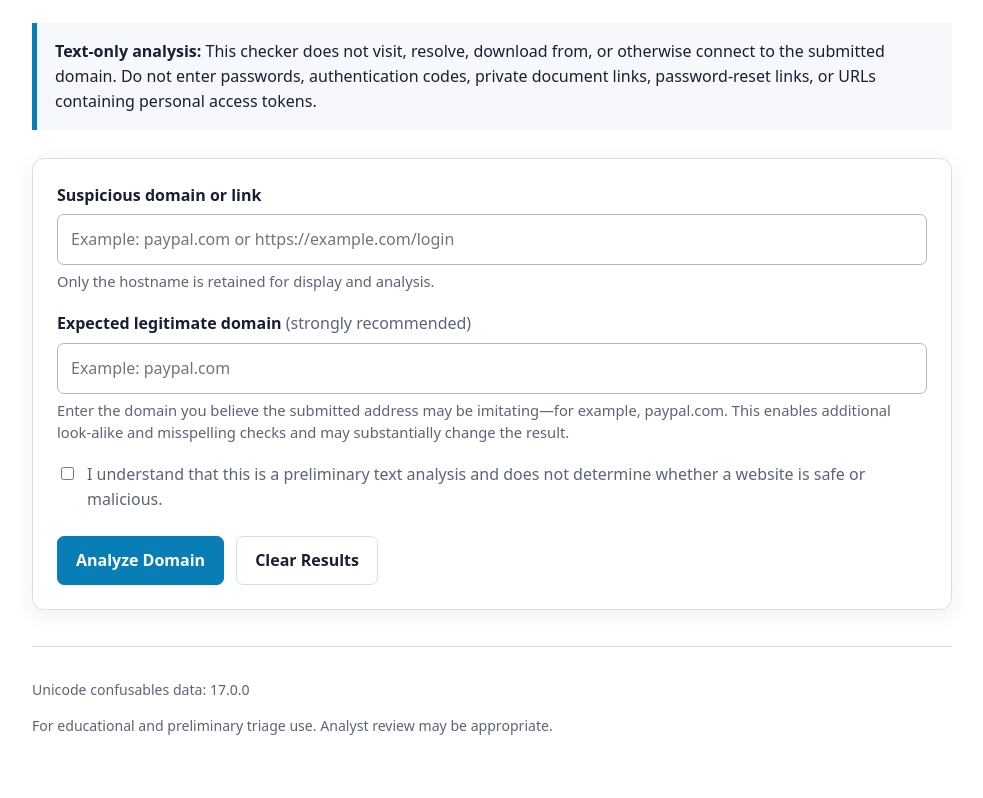
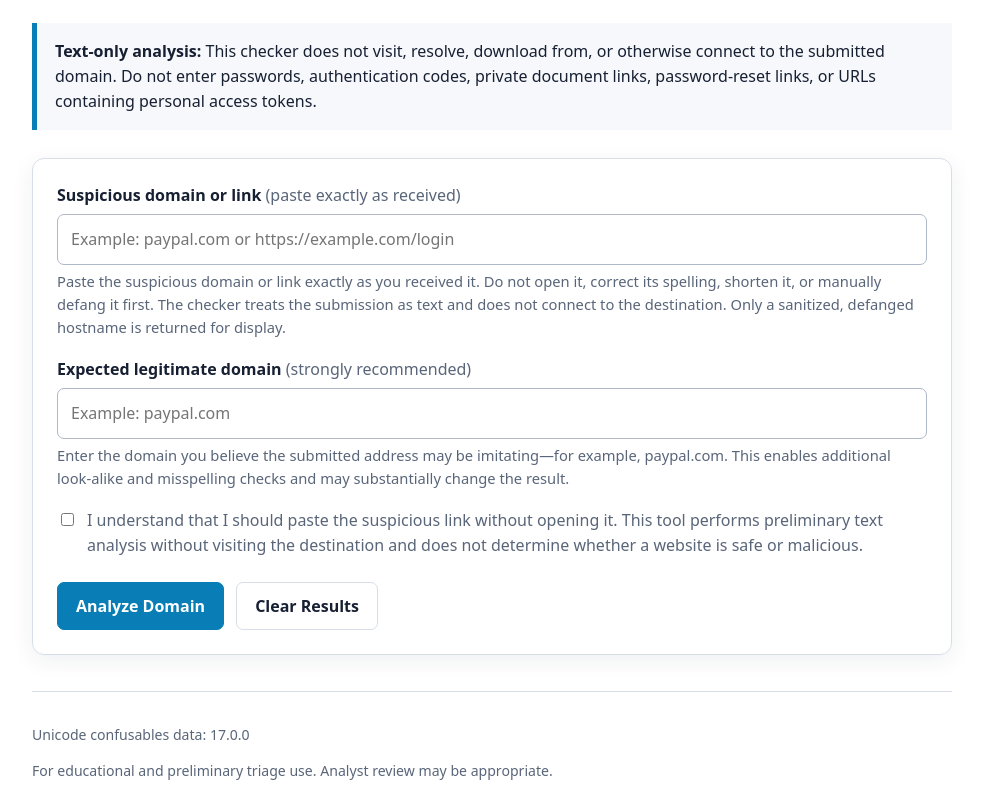
Before and after one commit to CFloy66-v12o/Domain-Spoof-Detector, a Flask app: page / in a window 1280 px wide. Shown: the part 201-999 px from the top of the page, without its empty margins (148-1131 px from the left). Before the commit the page ends 936 px from the top, so only its background shows below. Run offline with Flask 3, Linux system fonts and the light colour scheme.

Commit message:
Update index.html
Clarify safe suspicious-link submission instructions

```diff
--- a/templates/index.html
+++ b/templates/index.html
@@ -25,7 +25,10 @@
     </section>
 
     <form method="post" action="{{ url_for('analyze_submission') }}" class="checker-form">
-      <label for="value">Suspicious domain or link</label>
+      <label for="value">
+        Suspicious domain or link
+        <span>(paste exactly as received)</span>
+      </label>
       <input
         id="value"
         name="value"
@@ -37,7 +40,13 @@
         placeholder="Example: раypal.com or https://example.com/login"
         value="{{ submitted_value }}"
       >
-      <p class="help">Only the hostname is retained for display and analysis.</p>
+      <p class="help">
+        Paste the suspicious domain or link exactly as you received it.
+        Do not open it, correct its spelling, shorten it, or manually defang
+        it first. The checker treats the submission as text and does not
+        connect to the destination. Only a sanitized, defanged hostname is
+        returned for display.
+      </p>
 
       <label for="trusted">Expected legitimate domain <span>(strongly recommended)</span></label>
       <input
@@ -53,9 +62,14 @@
       <p class="help">
         Enter the domain you believe the submitted address may be imitating—for example, paypal.com. This enables additional look-alike and misspelling checks and may substantially change the result.</p>
 
-      <label class="acknowledgment">
+       <label class="acknowledgment">
         <input name="acknowledged" type="checkbox" value="yes" required>
-        <span>I understand that this is a preliminary text analysis and does not determine whether a website is safe or malicious.</span>
+        <span>
+          I understand that I should paste the suspicious link without
+          opening it. This tool performs preliminary text analysis without
+          visiting the destination and does not determine whether a website
+          is safe or malicious.
+        </span>
       </label>
 
       <div class="actions">
```
